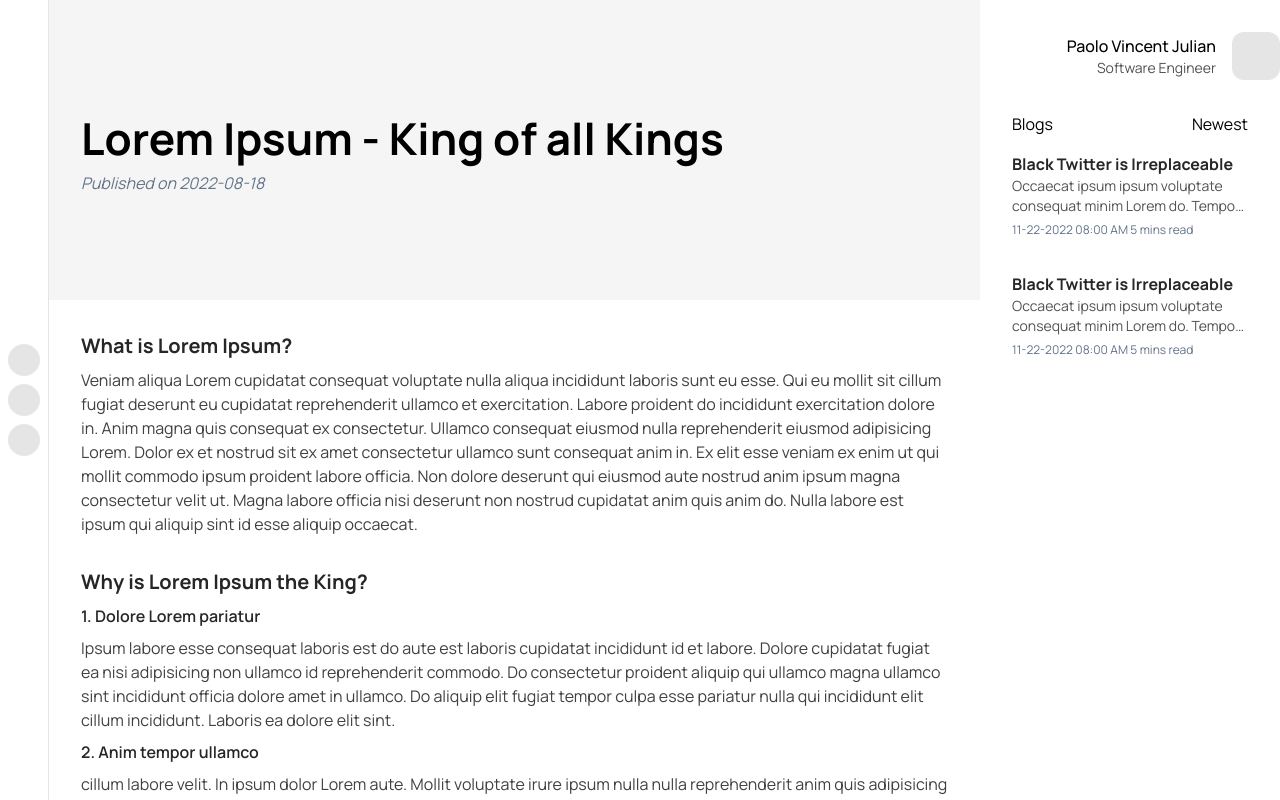
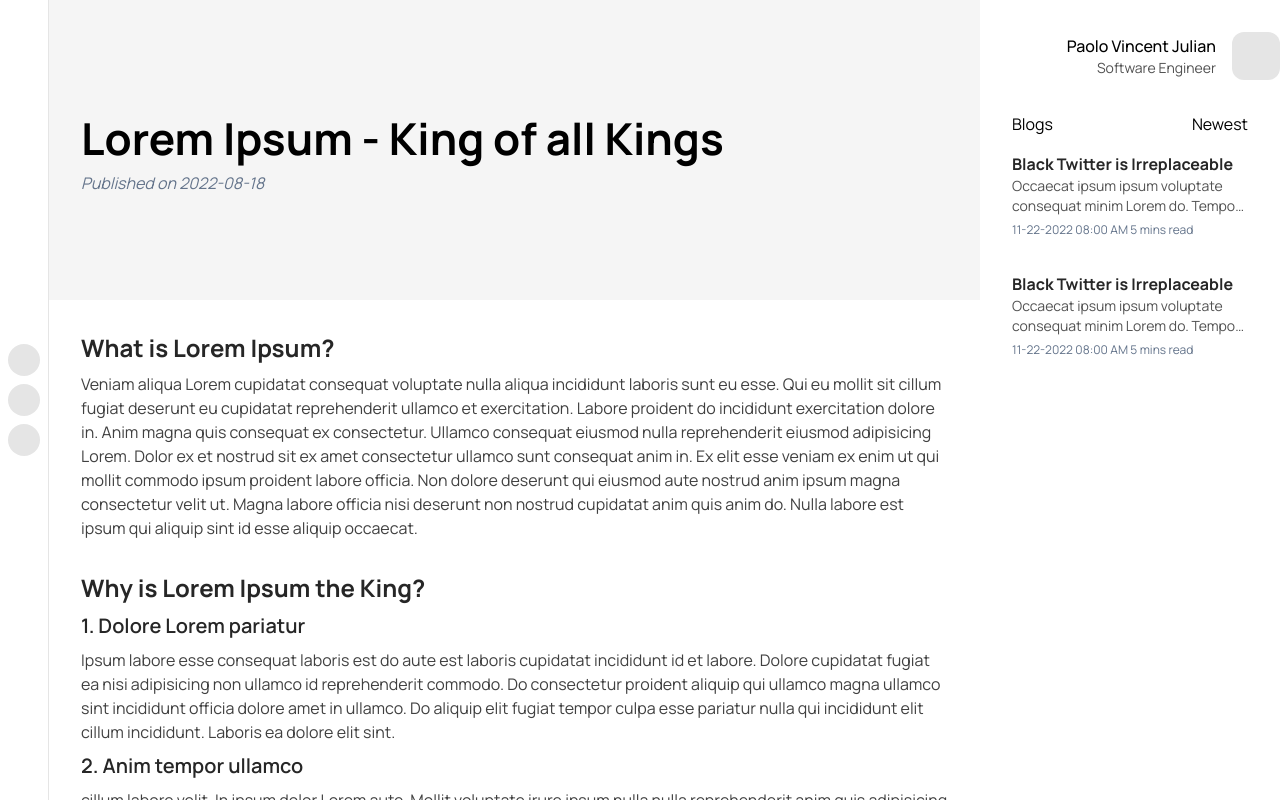
Before and after one commit to paolojulian/paolojulian.github.io, a Next.js app: page /blogs/lorem-ipsum in a window 1280 px wide. Shown: the top 800 px of the page. Built offline with nearby package versions, Linux system fonts and the light colour scheme.

Commit message:
refactor: Blog details

```diff
--- a/src/features/blog/components/Detail/index.tsx
+++ b/src/features/blog/components/Detail/index.tsx
@@ -3,6 +3,7 @@ import React, { FunctionComponent } from 'react';
 import BlogPost from '../common/blog-post';
 import { IProps } from 'pages/blogs/[id]';
 import Stack from 'layouts/Stack';
+import Head from 'next/head';
 
 interface BlogDetailsProps {
   data: IProps['postData'];
@@ -14,14 +15,19 @@ const BlogDetails: FunctionComponent<BlogDetailsProps> = ({
   content,
 }) => {
   return (
+    <>
+      <Head>
+        <title>{data.title} | Pipz</title>
+      </Head>
       <BlogLayout>
         <Stack>
           {/* Header */}
           <Stack className='h-[300px] bg-gray-100 p-8 justify-center'>
             <h1 className='font-bold text-6xl'>{data.title}</h1>
-          <h3 className='italic text-slate-500'>
-            Published on {data.publish_date}
-          </h3>
+            <p className='italic text-slate-500'>
+              Published on{' '}
+              <time dateTime={data.publish_date}>{data.publish_date}</time>
+            </p>
           </Stack>
           <div className='px-4 md:px-8 md:mb-32'>
             <BlogPost content={content} />
@@ -33,6 +39,7 @@ const BlogDetails: FunctionComponent<BlogDetailsProps> = ({
           </footer>
         </Stack>
       </BlogLayout>
+    </>
   );
 };
 
--- a/src/features/blog/components/common/blog-post.tsx
+++ b/src/features/blog/components/common/blog-post.tsx
@@ -1,6 +1,8 @@
 import React, { FunctionComponent } from 'react';
 import { MDXProvider } from '@mdx-js/react';
 import CodeBlock from './code-block';
+import Heading from './typography/heading';
+import Paragraph from './typography/paragraph';
 
 export type BlogPostProps = {
   content: React.ReactNode;
@@ -15,14 +17,12 @@ const BlogPost: FunctionComponent<BlogPostProps> = ({ content }) => {
     <MDXProvider
       components={{
         h2: ({ children }) => (
-          <h2 className='text-gray-800 font-bold text-xl mb-2 mt-4 md:mt-8'>
-            {children}
-          </h2>
+          <Heading.H2 className='mb-2 mt-4 md:mt-8'>{children}</Heading.H2>
         ),
         h3: ({ children }) => (
-          <h3 className='text-gray-800 font-semibold mb-2'>{children}</h3>
+          <Heading.H3 className='mb-2'>{children}</Heading.H3>
         ),
-        p: ({ children }) => <p className='text-gray-700 mb-2'>{children}</p>,
+        p: ({ children }) => <Paragraph className='mb-2'>{children}</Paragraph>,
         pre: ({ children }) => <>{children}</>,
         code: ({ children, className }) => (
           <CodeBlock className={className}>{children}</CodeBlock>
--- /dev/null
+++ b/src/features/blog/components/common/typography/heading.tsx
@@ -0,0 +1,54 @@
+import classNames from 'classnames';
+import React, { FunctionComponent } from 'react';
+
+const H1: FunctionComponent<React.HtmlHTMLAttributes<HTMLHeadingElement>> = ({
+  className,
+  ...props
+}) => {
+  return (
+    <h1
+      className={classNames('text-gray-800 font-bold text-6xl', className)}
+      {...props}
+    ></h1>
+  );
+};
+
+const H2: FunctionComponent<React.HtmlHTMLAttributes<HTMLHeadingElement>> = ({
+  className,
+  ...props
+}) => {
+  return (
+    <h2
+      className={classNames('text-gray-800 font-bold text-2xl', className)}
+      {...props}
+    ></h2>
+  );
+};
+
+const H3: FunctionComponent<React.HtmlHTMLAttributes<HTMLHeadingElement>> = ({
+  className,
+  ...props
+}) => {
+  return (
+    <h3
+      className={classNames('text-gray-800 font-semibold text-xl', className)}
+      {...props}
+    ></h3>
+  );
+};
+
+interface HeadingSubComponents {
+  H1: typeof H1;
+  H2: typeof H2;
+  H3: typeof H3;
+}
+
+export type HeadingProps = {};
+
+const Heading: HeadingSubComponents = {
+  H1,
+  H2,
+  H3,
+};
+
+export default Heading;
--- /dev/null
+++ b/src/features/blog/components/common/typography/paragraph.tsx
@@ -0,0 +1,12 @@
+import classNames from 'classnames';
+import React, { FunctionComponent } from 'react';
+
+const Paragraph: FunctionComponent<
+  React.HtmlHTMLAttributes<HTMLParagraphElement>
+> = ({ children, className }) => {
+  return (
+    <p className={classNames('text-gray-700 text-base', className)}>{children}</p>
+  );
+};
+
+export default Paragraph;
--- a/src/styles/index.css
+++ b/src/styles/index.css
@@ -31,7 +31,7 @@
 }
 
 html {
-  /* font-family: 'Montserrat', 'Source Code Pro', sans-serif; */
+  font-family: 'Montserrat' !important;
   @apply dark:text-white;
   overflow-x: hidden;
 }
```
Lines whose indentation alone changed are shown as unchanged.
